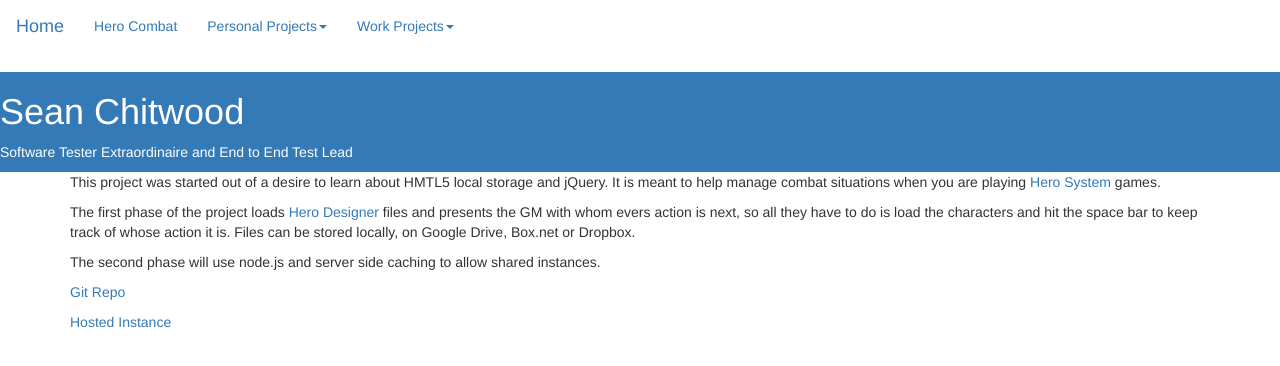
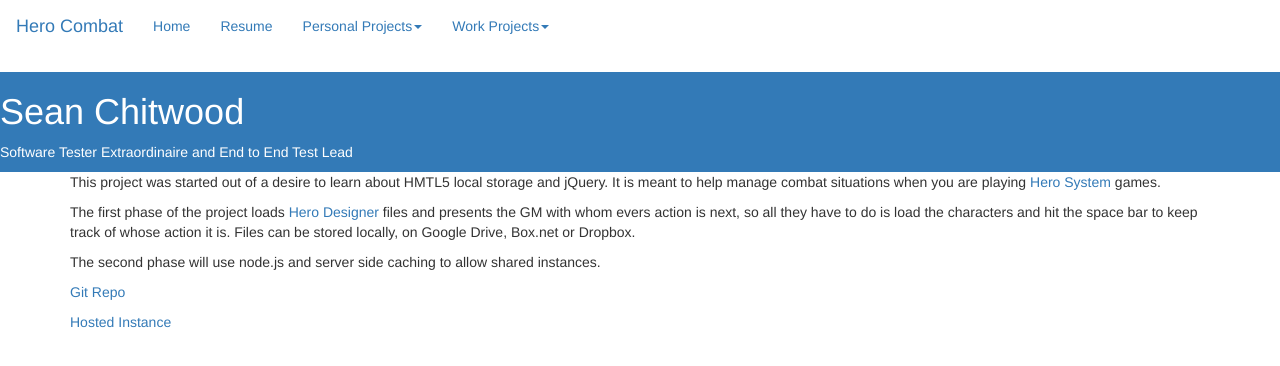
Before and after one commit to darkmane/showcase, a website: page hero.html in a window 1280 px wide. Drawn offline with nearby package versions, Linux system fonts and the light colour scheme.

Commit message:
Hero System

```diff
--- a/hero.html
+++ b/hero.html
@@ -23,14 +23,16 @@
 <script src="assets/js/bootstrap.min.js"></script>
 <nav class="navbar nav-header hidden-print hidden-xs hidden-sm affix-top">
     <div class="container-fluid">
-        <a class="navbar-brand" href="#">Home</a>
+        <a class="navbar-brand" href="#">Hero Combat</a>
         <ul class="nav navbar-nav">
 
-            <li><a href="resume.html">Hero Combat</a></li>
+            <li><a href="index.html">Home</a></li>
+
+            <li><a href="resume.html">Resume</a></li>
 
             <li class="dropdown"><a href="#" class="dropdown-toggle" data-toggle="dropdown" role="button">Personal Projects<span class="caret"></span></a>
                 <ul class="dropdown-menu" role="menu">
-												<li>Hero Combat</li>
+												<li><a href='hero.html'>Hero Combat</a></li>
 												<li><a href='traveller.html'>Traveller</a></li>
                 </ul>
             </li>
```
